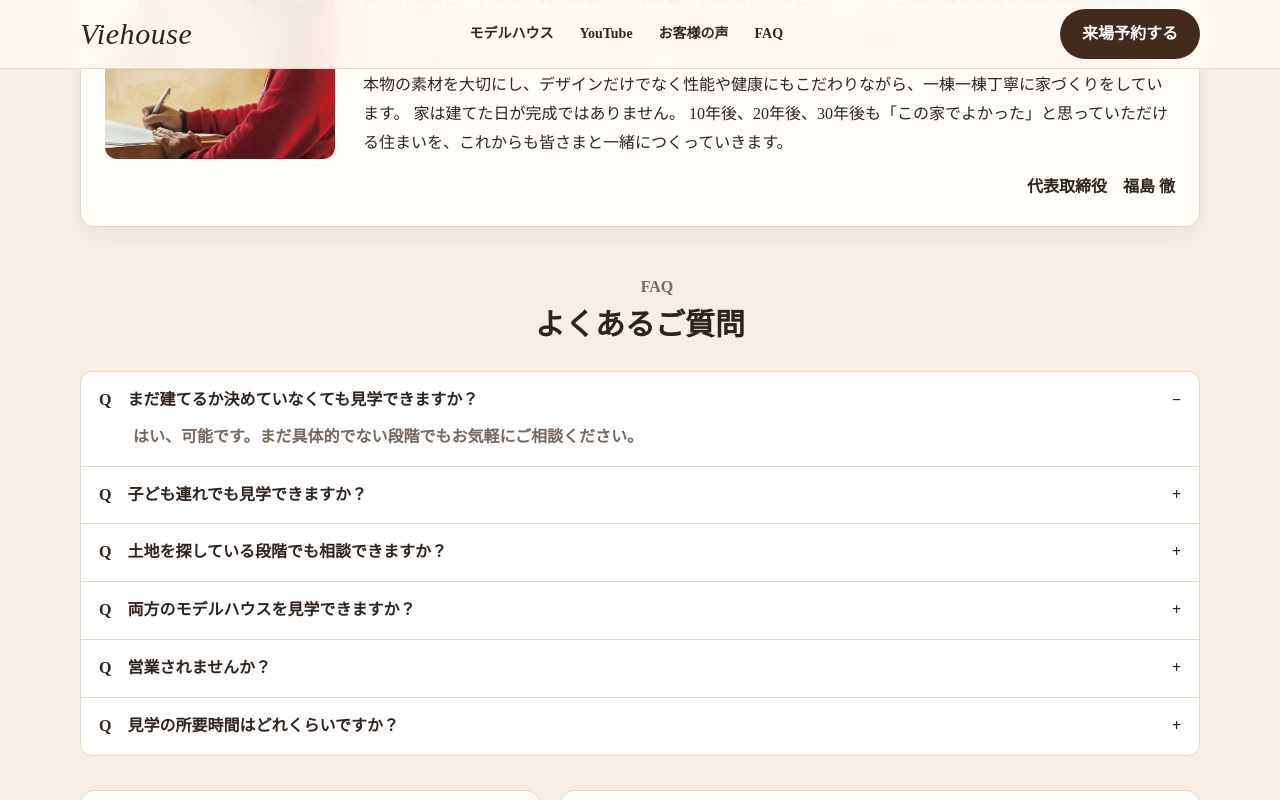
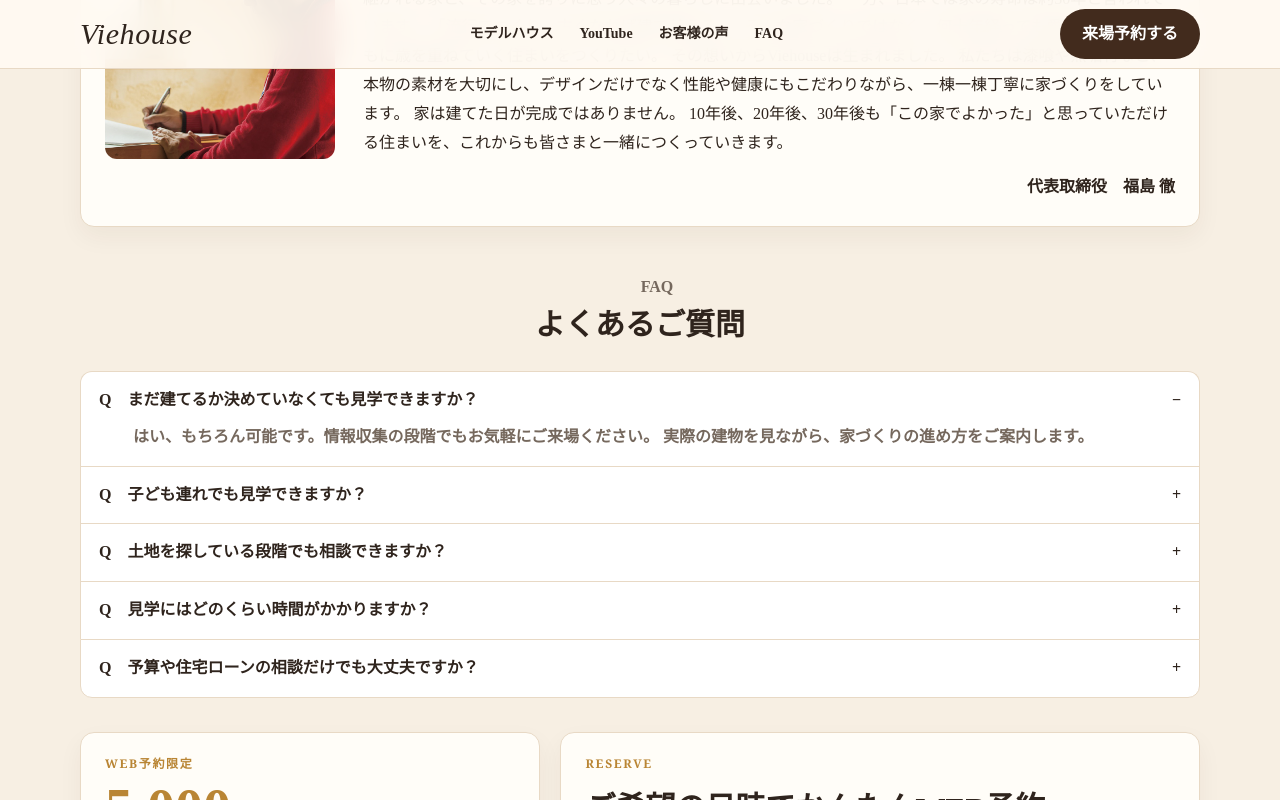
Before and after one commit to tsumugu250701-netizen/viehouse-snstoiawase, a Next.js app: page / in a window 1280 px wide. Both pictures are taken after a click on the heading "まだ建てるか決めていなくても見学できますか？". Shown: the part 3925-4725 px from the top of the page. Built offline with nearby package versions, Linux system fonts and the light colour scheme.

Commit message:
Update page.jsx

```diff
--- a/app/page.jsx
+++ b/app/page.jsx
@@ -130,7 +130,49 @@ export default function Page(){return <><Header/><main>
 
 10年後、20年後、30年後も「この家でよかった」と思っていただける住まいを、これからも皆さまと一緒につくっていきます。</p><b>代表取締役　福島 徹</b></div></section>
 
-  <section className="container faq" id="faq"><SectionTitle eyebrow="FAQ" title="よくあるご質問"/>{faqs.map(q=><details key={q}><summary>{q}</summary><p>はい、可能です。まだ具体的でない段階でもお気軽にご相談ください。</p></details>)}</section>
+<section className="container faq" id="faq">
+  <SectionTitle eyebrow="FAQ" title="よくあるご質問" />
+
+  <details>
+    <summary>まだ建てるか決めていなくても見学できますか？</summary>
+    <p>
+      はい、もちろん可能です。情報収集の段階でもお気軽にご来場ください。
+      実際の建物を見ながら、家づくりの進め方をご案内します。
+    </p>
+  </details>
+
+  <details>
+    <summary>子ども連れでも見学できますか？</summary>
+    <p>
+      はい、お子様連れでもご見学いただけます。
+      ご家族皆さまで、実際の暮らしをイメージしながらご覧ください。
+    </p>
+  </details>
+
+  <details>
+    <summary>土地を探している段階でも相談できますか？</summary>
+    <p>
+      はい、土地探しからご相談いただけます。
+      ご希望のエリアやご予算を伺い、建物とのバランスも含めてご提案します。
+    </p>
+  </details>
+
+  <details>
+    <summary>見学にはどのくらい時間がかかりますか？</summary>
+    <p>
+      目安は60分から90分程度です。
+      ご都合に合わせて、短時間でのご見学にも対応いたします。
+    </p>
+  </details>
+
+  <details>
+    <summary>予算や住宅ローンの相談だけでも大丈夫ですか？</summary>
+    <p>
+      はい、大丈夫です。
+      建築費の目安や月々の返済額、土地を含めた総予算についても分かりやすくご説明します。
+    </p>
+  </details>
+</section>
 
   <section className="container reserve" id="reserve"><Gift/><div className="formBox"><p className="eyebrow">RESERVE</p><h2>ご希望の日時でかんたんWEB予約</h2><p className="formNote">※Googleフォーム連携の場合は、下記フォーム部分を埋め込みURLに差し替えてください。</p><form><label>お名前<input placeholder="例）山田 太郎"/></label><label>ご希望日<select><option>希望日を選択</option></select></label><label>お電話番号<input placeholder="例）090-1234-5678"/></label><label>ご希望のモデルハウス<select><option>どちらでも可</option><option>プロヴァンス</option><option>スマートハウス</option><option>2棟まとめて見学</option></select></label><label className="full">ご質問・ご相談など<textarea placeholder="ご要望があればご記入ください"/></label><button type="button">確認画面へ進む <ChevronRight size={18}/></button></form></div></section>
 
```
